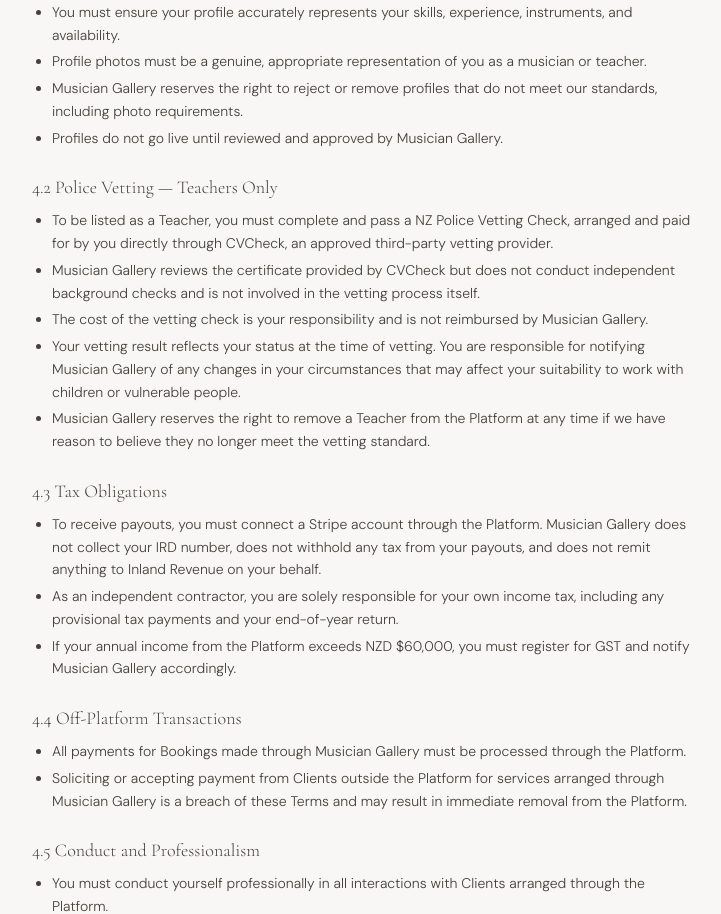
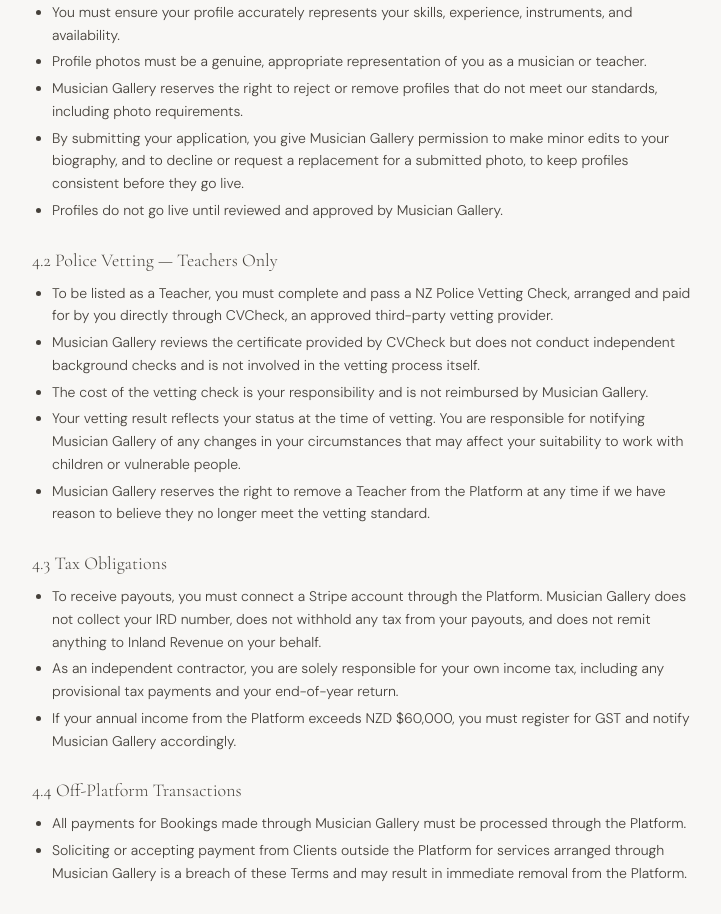
Before and after one commit to musiciangallery/Musician-Gallery, a Next.js app: page /terms in a window 1280 px wide. Shown: the part 2020-2934 px from the top of the page, without its empty margins (276-997 px from the left). Built offline with nearby package versions, Linux system fonts and the light colour scheme.

Commit message:
Update page.tsx

```diff
--- a/src/app/terms/page.tsx
+++ b/src/app/terms/page.tsx
@@ -142,6 +142,12 @@ export default function TermsPage() {
         <li>
           Musician Gallery reserves the right to reject or remove profiles
           that do not meet our standards, including photo requirements.
+        </li>
+        <li>
+          By submitting your application, you give Musician Gallery
+          permission to make minor edits to your biography, and to decline
+          or request a replacement for a submitted photo, to keep profiles
+          consistent before they go live.
         </li>
         <li>Profiles do not go live until reviewed and approved by Musician Gallery.</li>
       </ul>
```
